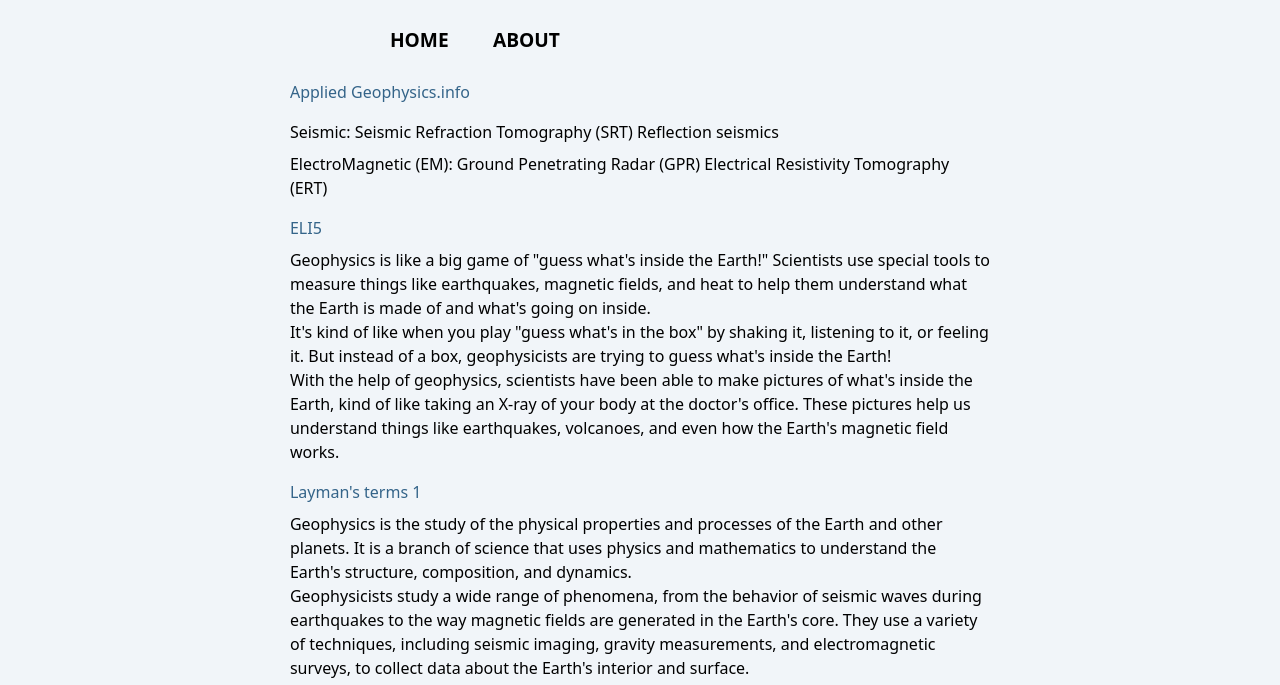
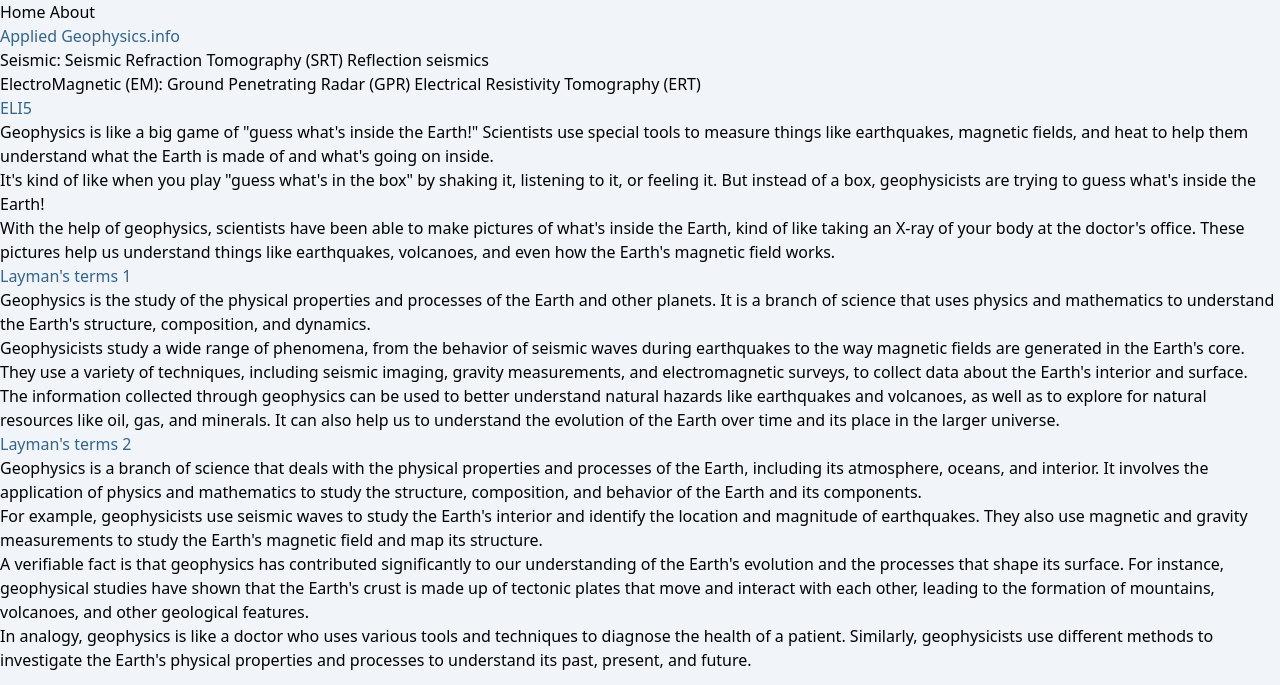
Before and after one commit to JoostGevaert/geophysics-info, an Astro site: page / in a window 1280 px wide. Shown: the top 685 px of the page. Built offline with nearby package versions, Linux system fonts and the light colour scheme; Astro itself is replaced by a stand-in of ours.

Commit message:
feat: setup tailwindcss step 3

```diff
--- a/src/styles/global.css
+++ b/src/styles/global.css
@@ -1,105 +1,29 @@
-@import "./variables.css";
+@tailwind base;
 
-* {
-  box-sizing: border-box;
-  margin: 0;
-  padding: 0;
-}
-
-html {
-  background-color: var(--astro-light-background);
-  font-family: system-ui, -apple-system, BlinkMacSystemFont, "Segoe UI", Roboto,
-    Oxygen, Ubuntu, Cantarell, "Open Sans", "Helvetica Neue", sans-serif;
-}
-
+@layer base {
   body {
-  margin: 0 auto;
-  width: 100%;
-  max-width: 80ch;
-  padding: 1rem;
-  line-height: 1.5;
+    @apply bg-astro-light-bg;
+    /* @apply bg-astro-light-bg dark:bg-github-dark-bg dark:text-white; */
   }
 
   h1,
   h2,
   h3,
-h4,
-h5,
-h6 {
-  color: var(--globe-deep-blue);
+  h4 {
+    @apply text-globe-deep-blue;
+    /* @apply text-globe-deep-blue dark:text-globe-sea-blue; */
+    /* @apply font-medium; */
+  }
+  h1 {
+    /* @apply text-2xl; */
+  }
+  h2 {
+    /* @apply text-5xl; */
+  }
+  h3 {
+    /* @apply text-lg; */
+  }
 }
 
-h1,
-h2 {
-  margin: 1rem 0;
-}
-
-h3,
-h4 {
-  margin: 1rem 0 0.5rem 0;
-}
-
-.article-links {
-  margin-top: 0.5rem;
-}
-
-/* nav styles */
-.hamburger {
-  padding-right: 1.25rem;
-  cursor: pointer;
-}
-
-.hamburger .line {
-  display: block;
-  width: 2.5rem;
-  height: 0.3rem;
-  margin-bottom: 0.625rem;
-  background-color: var(--globe-sea-blue);
-}
-
-.nav-links {
-  width: 100%;
-  /* top: 5rem; */
-  /* left: 3rem; */
-  background-color: var(--globe-sea-blue);
-  display: none;
-}
-
-.nav-links a {
-  display: block;
-  text-align: center;
-  padding: 0.6rem 0;
-  text-decoration: none;
-  font-size: 1.2rem;
-  font-weight: bold;
-  text-transform: uppercase;
-}
-
-.nav-links a:hover,
-a:focus {
-  background-color: var(--globe-sea-blue);
-}
-
-.expanded {
-  display: unset;
-}
-
-/* On big screens: */
-@media screen and (min-width: 636px) {
-  .hamburger {
-    display: none;
-  }
-
-  .nav-links {
-    margin-left: 5em;
-    display: block;
-    position: static;
-    width: auto;
-    background: none;
-  }
-
-  .nav-links a {
-    display: inline-block;
-    padding: 0.6rem 1.25rem;
-  }
-}
+@tailwind components;
+@tailwind utilities;
--- a/tailwind.config.cjs
+++ b/tailwind.config.cjs
@@ -5,12 +5,14 @@ module.exports = {
       colors: {
         "astro-light-bg": "#f1f5f9",
         "github-dark-bg": "#0d1016",
+
         "globe-sea-blue": "#4a87d9",
         "globe-deep-blue": "#346489",
         "globe-dark": "#373737",
         "globe-green": "#93eaa4",
         "globe-yellow": "#f9cd5f",
         "globe-red": "#ea677a",
+
 				"fugro-green": "#8cb781",
   			"fugro-blue": "#479dab",
   			"fugro-brown": "#d8bf89",
```
Lines whose indentation alone changed are shown as unchanged.
